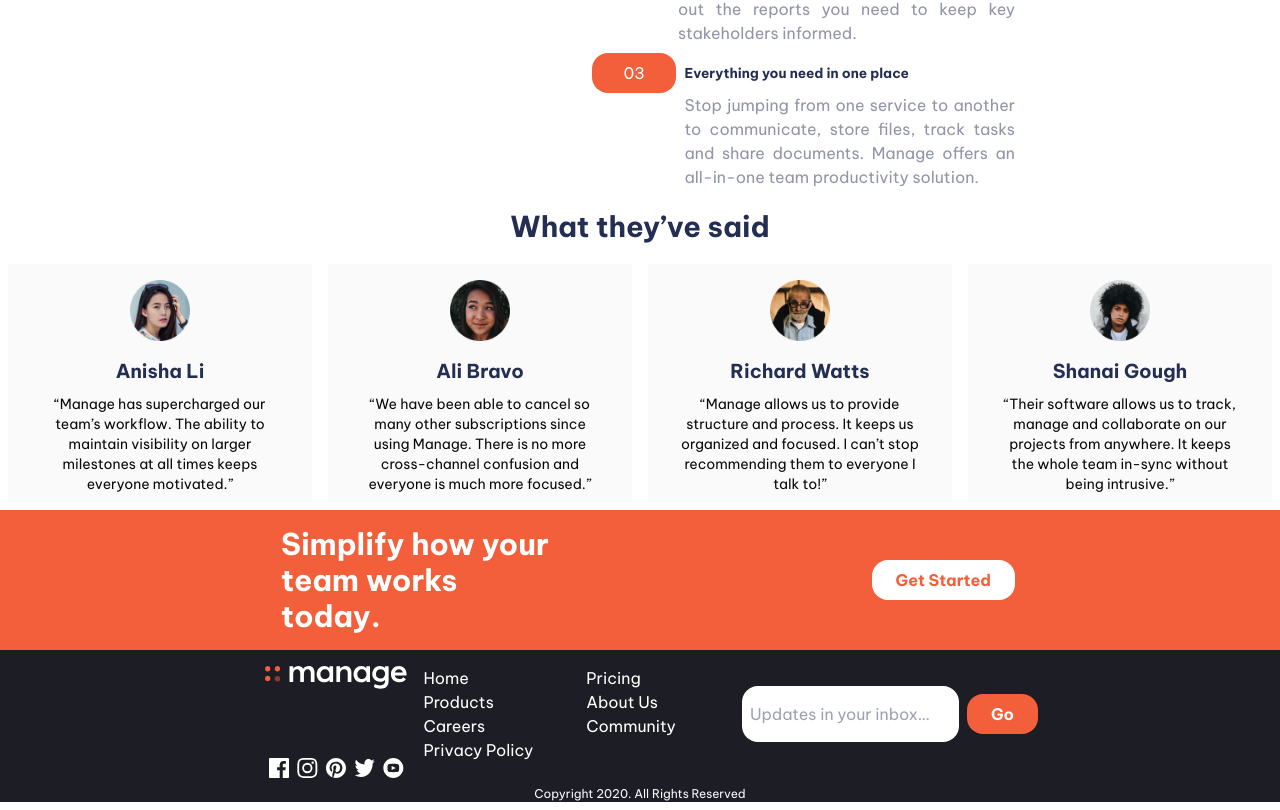
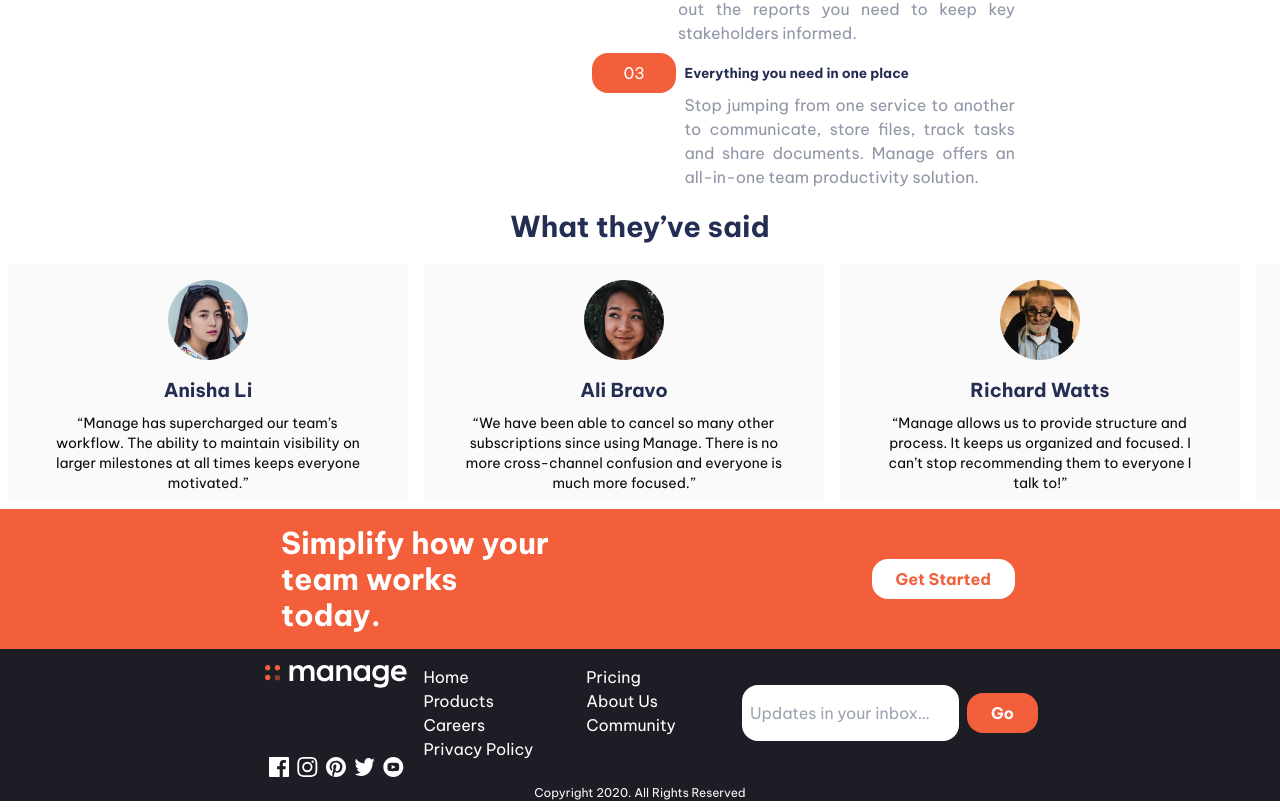
Before and after one commit to IZU29/manage-landing-page, a React (Vite) app: page / in a window 1280 px wide. Shown: the part 767-1577 px from the top of the page. Built offline with nearby package versions, Linux system fonts and the light colour scheme.

Commit message:
Changes have been made

```diff
--- a/src/App.jsx
+++ b/src/App.jsx
@@ -111,31 +111,31 @@ useEffect(() => {
         <h4 className="text-center text-[1.2rem] font-bold text-[hsl(228,39%,23%)]">{slides[currentIndex].name}</h4>
         <p className="text-[hsl(0,0%,4%)] text-center text-sm my-2 w-4/5 m-auto">{slides[currentIndex].text}</p>
       </div>
-      <div className="hidden md:block flex overflow-x-scroll">
+      <div className="hidden md:block flex ">
       <h2 className="text-[hsl(228,39%,23%)] font-[700] text-center my-2 text-[1.8rem]">What they’ve said</h2>
-      <div className="flex">
-      <div className="w-1/4 bg-[hsl(0,0%,98%)] m-2">
+      <div className="flex overflow-x-auto">
+      <div className="w-1/4 min-w-[400px] bg-[hsl(0,0%,98%)] m-2">
       <div className="flex justify-center my-4 " onClick={changeSlide}>
         <img src={slides[0].image} alt="" srcset="" className='w-1/5'/>
         </div>
         <h4 className="text-center text-[1.2rem] font-bold text-[hsl(228,39%,23%)]">{slides[0].name}</h4>
         <p className="text-[hsl(0,0%,4%)] text-center text-sm my-2 w-4/5 m-auto">{slides[0].text}</p>
         </div>
-        <div className="w-1/4 bg-[hsl(0,0%,98%)] m-2">
+        <div className="w-1/4 min-w-[400px] bg-[hsl(0,0%,98%)] m-2">
       <div className="flex justify-center my-4 " onClick={changeSlide}>
         <img src={slides[1].image} alt="" srcset="" className='w-1/5'/>
         </div>
         <h4 className="text-center text-[1.2rem] font-bold text-[hsl(228,39%,23%)]">{slides[1].name}</h4>
         <p className="text-[hsl(0,0%,4%)] text-center text-sm my-2 w-4/5 m-auto">{slides[1].text}</p>
         </div>
-        <div className="w-1/4 bg-[hsl(0,0%,98%)] m-2">
+        <div className="w-1/4 min-w-[400px] bg-[hsl(0,0%,98%)] m-2">
       <div className="flex justify-center my-4 " onClick={changeSlide}>
         <img src={slides[2].image} alt="" srcset="" className='w-1/5'/>
         </div>
         <h4 className="text-center text-[1.2rem] font-bold text-[hsl(228,39%,23%)]">{slides[2].name}</h4>
         <p className="text-[hsl(0,0%,4%)] text-center text-sm my-2 w-4/5 m-auto">{slides[2].text}</p>
         </div>
-        <div className="w-1/4 bg-[hsl(0,0%,98%)] m-2">
+        <div className="w-1/4 min-w-[400px] bg-[hsl(0,0%,98%)] m-2">
       <div className="flex justify-center my-4 " onClick={changeSlide}>
         <img src={slides[3].image} alt="" srcset="" className='w-1/5'/>
         </div>
```
